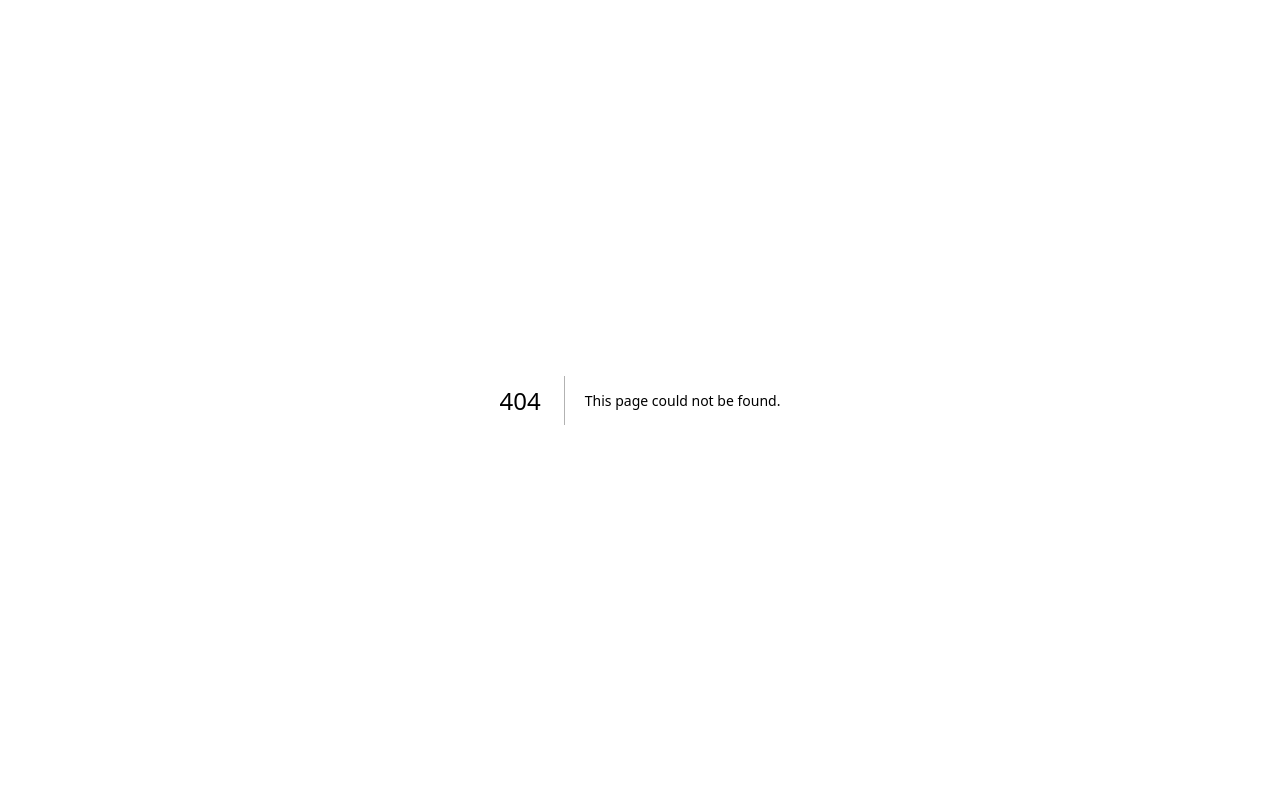
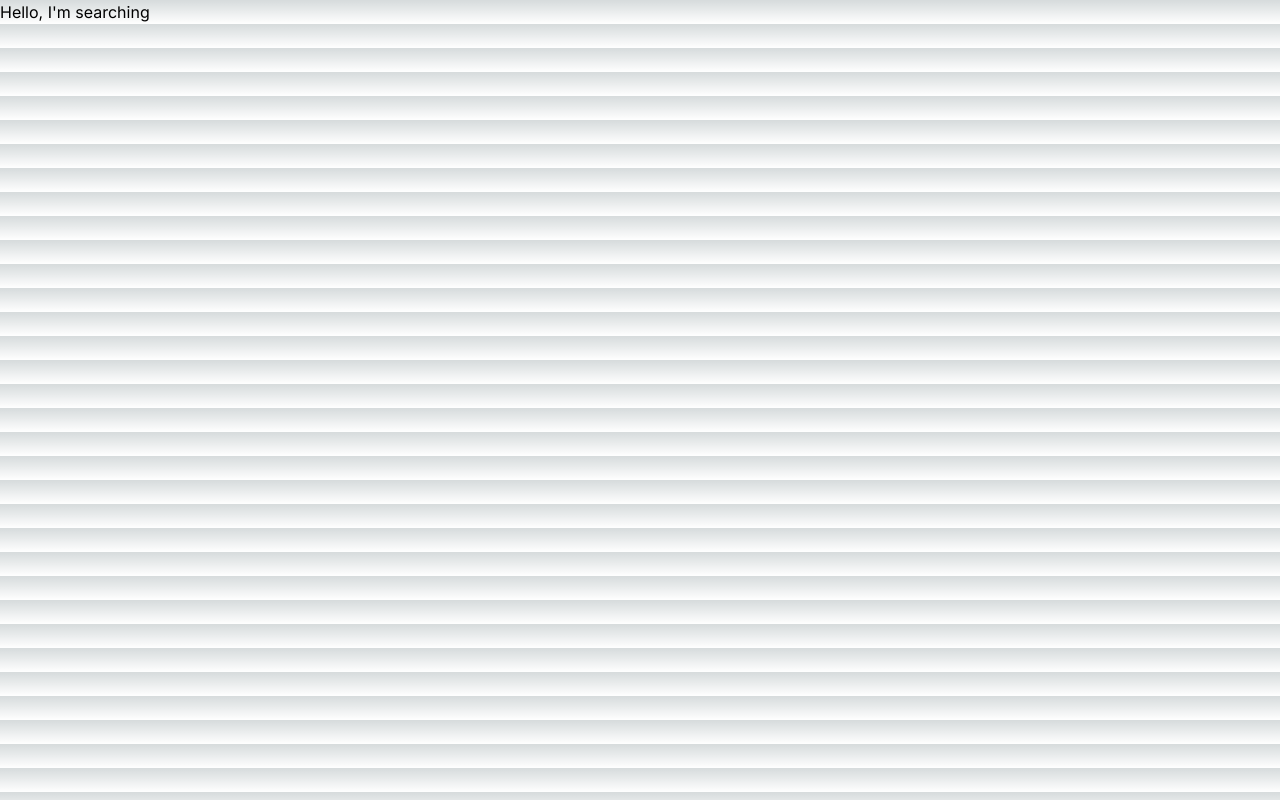
Before and after one commit to stixbunny/readconnect_front, a Next.js app: page /search in a window 1280 px wide. Before the commit this address had no page. Built offline with nearby package versions, Linux system fonts and the light colour scheme.

Commit message:
prettier and testing

```diff
--- /dev/null
+++ b/src/app/search/page.js
@@ -0,0 +1,5 @@
+export default function Search() {
+  return (
+    <h1>Hello, I'm searching </h1>
+  )
+}
```
Also changed, not shown: package.json (+6 -5 lines), src/app/page.js (+37 -2 lines), .prettierrc.json (added), 1 other file (tests, documents, lock files or other folders).
